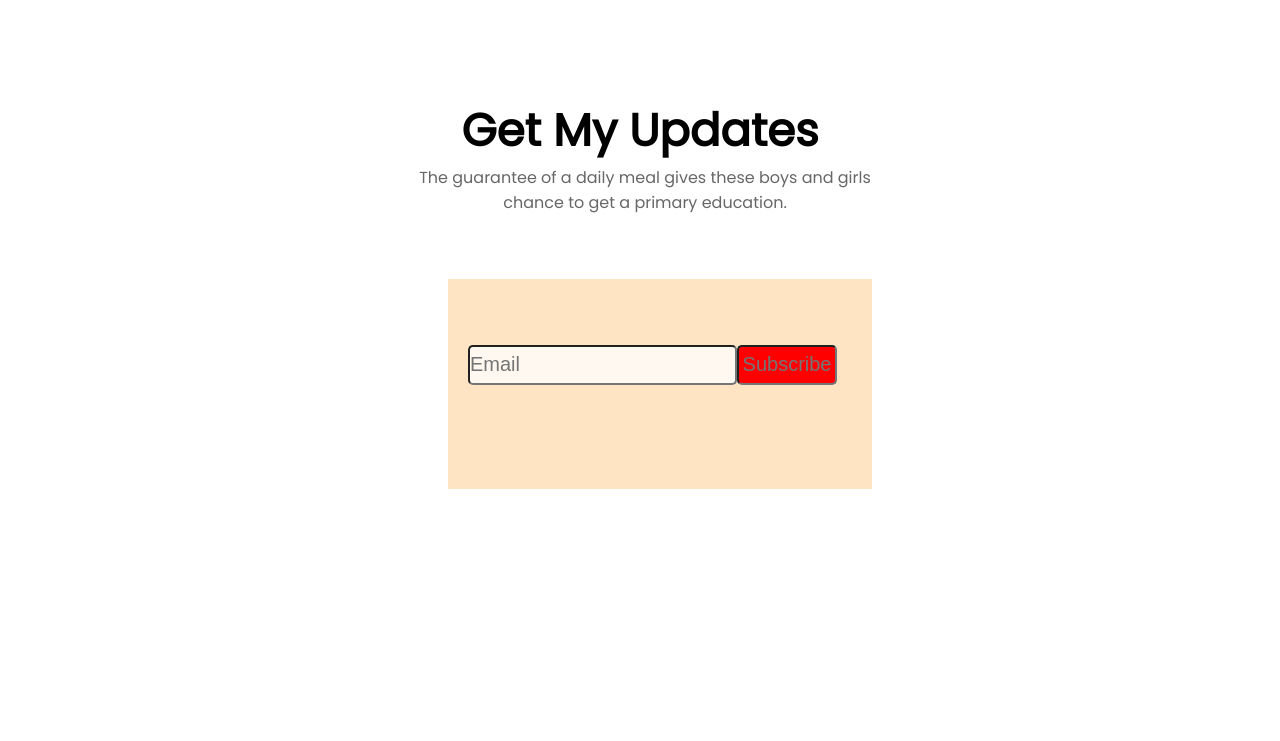
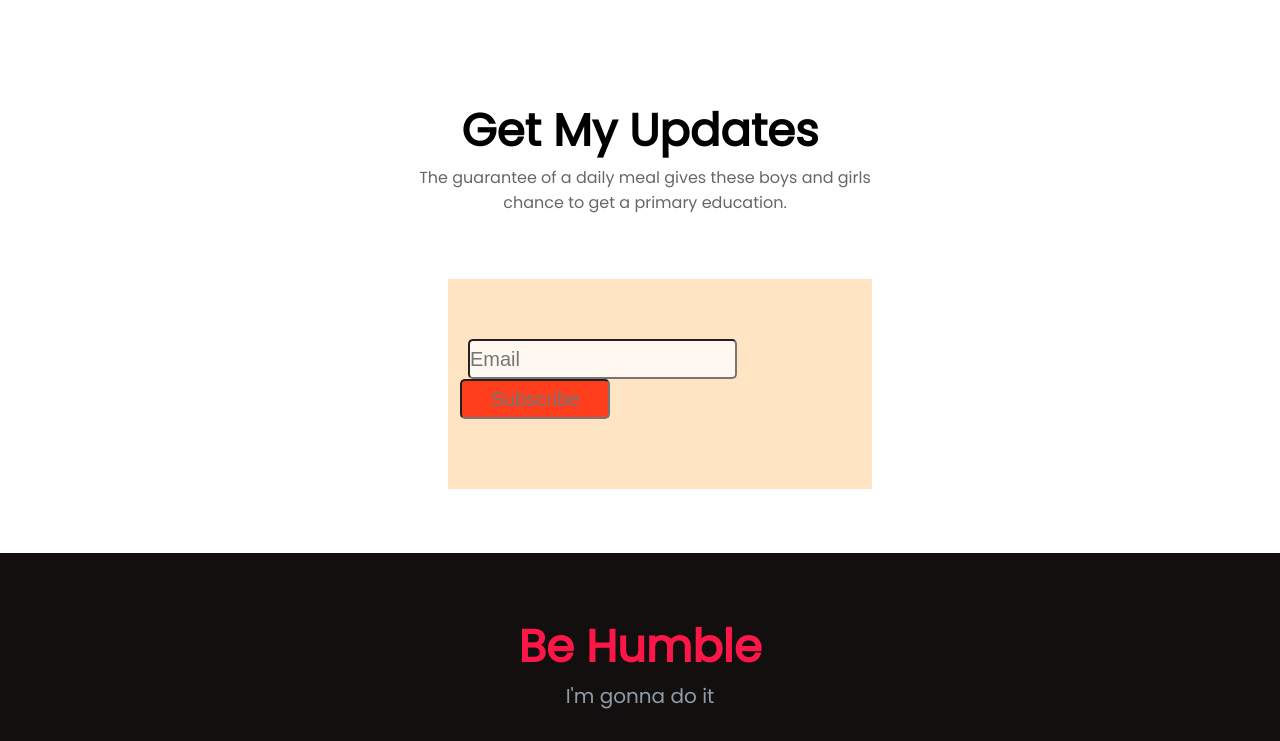
Before and after one commit to Almamun7050/Feed-The-Hungry-Childrens, a plain HTML site: page index.html in a window 1280 px wide. Shown: the part 2655-3396 px from the top of the page. Before the commit the page ends 3208 px from the top, so only its background shows below. Drawn offline with Linux system fonts and the light colour scheme.

Commit message:
footer section added

```diff
--- a/index.html
+++ b/index.html
@@ -3,7 +3,7 @@
     <meta charset="UTF-8" />
     <meta http-equiv="X-UA-Compatible" content="IE=edge" />
     <meta name="viewport" content="width=device-width, initial-scale=1.0" />
-    <title>Feed for hungry childrens</title>
+    <title>First Assignment-1</title>
     <link rel="preconnect" href="https://fonts.googleapis.com" />
     <link rel="preconnect" href="https://fonts.gstatic.com" crossorigin />
     <link
@@ -13,6 +13,7 @@
     <link rel="stylesheet" href="style.css" />
   </head>
   <body>
+    <!--first section start-->
     <div class="background">
       <p class="topper-headline">
         Let's Do Something For <br/>Hungry Childrens
@@ -25,7 +26,9 @@
       </p>
       <a class="Donate-button" href="">Donate Now</a>
     </div>
+    <!--first section end-->
   <section>
+    <!--second section start-->
     <div>
       <h1 class="donate-today">Donate Today</h1>
       <p class="donate-subline" >The guarantee of a daily meal gives these boys and girls a chance to get a primary education.</p>
@@ -59,8 +62,11 @@
         <a target="_blank" href="#">Donate Now</a>
     </div>
 </div>
+<!--second section end-->
 </section>
+
 <section>
+    <!--third section start-->
     <div class="heading-paragraph">
         <h1 class="top-heading-paragraph">Our Donate plan</h1>
         <p class="top-sub-headig-paragraph">The guarantee of a daily meal gives these boys and girls a chance to get a primary education. while offering them hope for a better, brighter future.</p>
@@ -84,8 +90,9 @@
             <h2>Education for a child</h2>
             <p>The National Law Center on Homelessness & Poverty is committed to solutions that address the causes of homelessness.</p>
         </div>
-
+       <!--third section end-->
 </section>
+<!--bonus section start-->
 <section class="extra-bonus-point">
 <div class="extra-point">
     <h2 class="extra-bonus-headline">They deserve a better life in order to <br>fulfill their dreams.</h2>
@@ -96,8 +103,10 @@
    <div class="bonus-pic">
     <img  src="images/photo1.jpg" alt="">
    </div>
+   <!--bonus section end-->
 
 </section>
+<!--update section start-->
 <div>
 <div class="update-section">
     <h2>Get My Updates</h2>
@@ -113,7 +122,15 @@
         </form>
   </div>
 </div>
-<div></div>
+<!--update section end-->
+<!--footer section start-->
+<div>
+    <footer class="footer-section">
+        <h2 class="footer-heading">Be Humble</h2>
+        <p class="footer-sub-heading">I'm gonna do it</p>
+    </footer>
+</div>
+<!--footer section end-->
 
   </body>
 </html>
--- a/style.css
+++ b/style.css
@@ -236,13 +236,13 @@
 }
 .subscribe-box{
     font: 700;
-    width: 100px;
+    width: 150px;
     margin-left: -8px;
     height: 40px;
     border-radius: 5px;
     font-size: 20px;
     color: white;
-    background-color: Red;
+    background-color: rgb(253, 61, 28);
     text-align: center;
 }
 .update-form{
@@ -257,3 +257,20 @@
 
 
 }
+.footer-heading{
+  color: rgb(253, 23, 73);
+  padding-top: 60px;
+}
+.footer-sub-heading{
+    color: rgb(142, 157, 170);
+    font-size: 20px;
+}
+.footer-section{
+    text-align: center;
+    background-color: rgb(19, 15, 15);
+
+    padding-bottom: 30px;
+
+
+
+}
```
